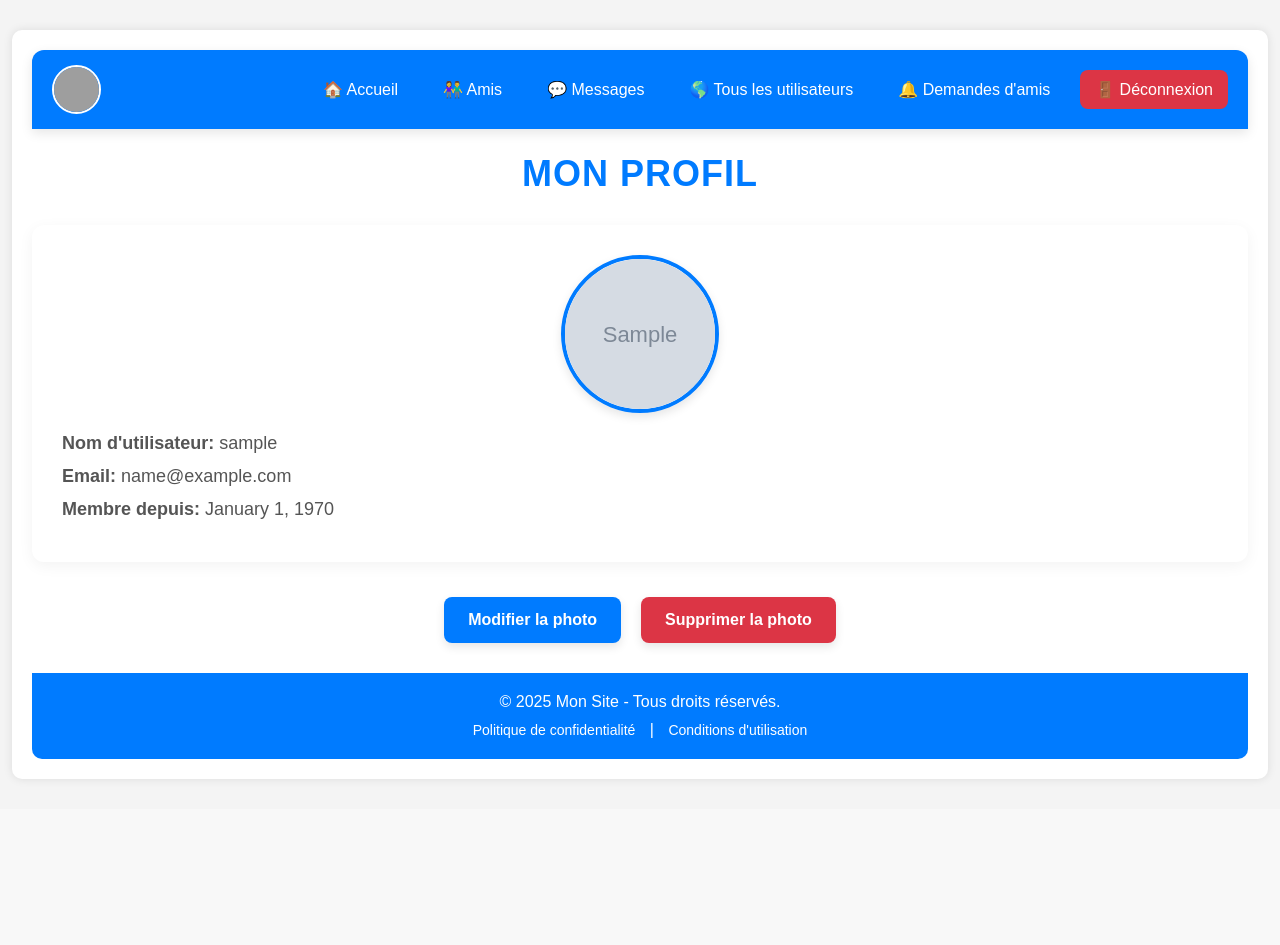
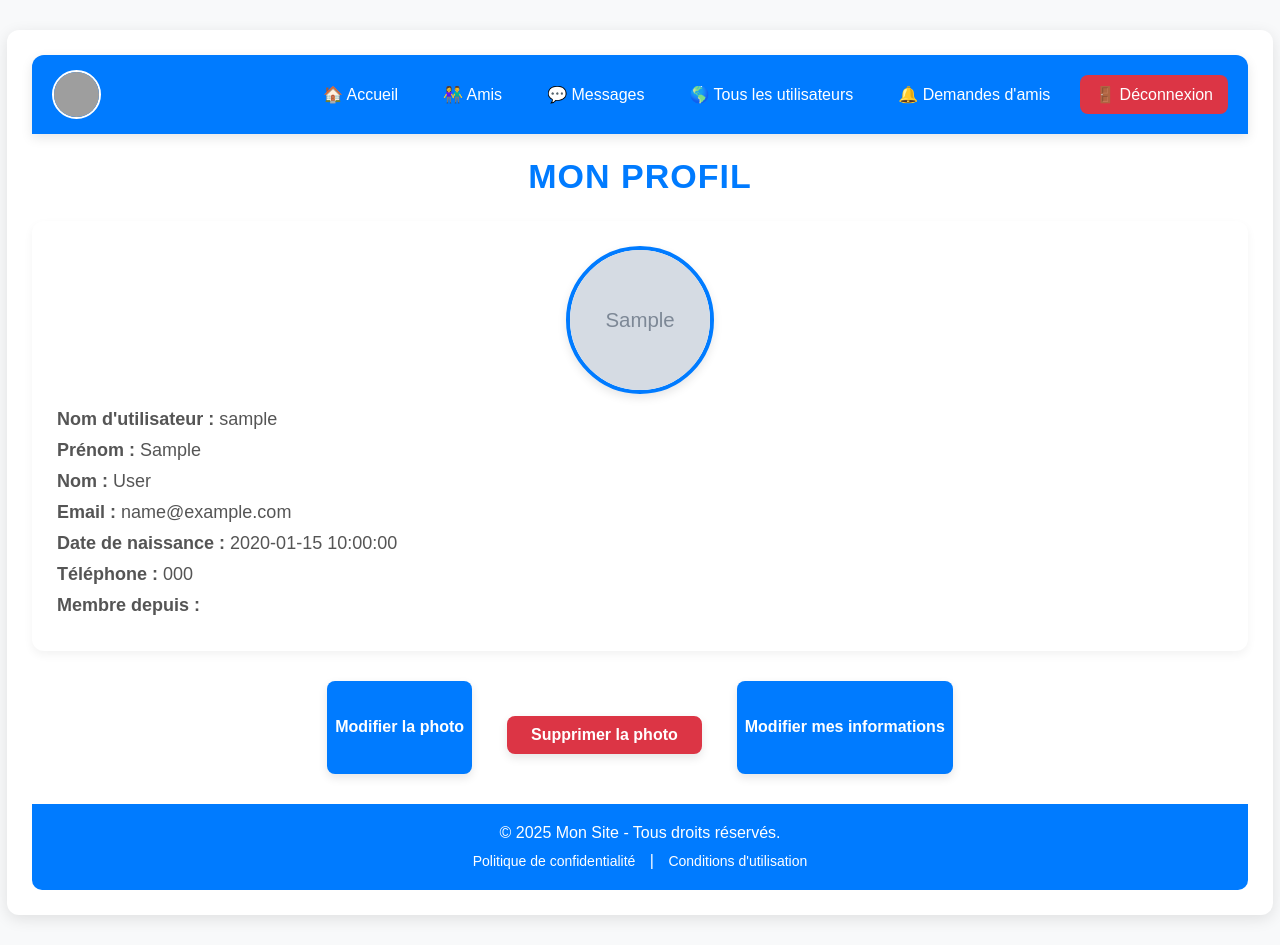
Before and after one commit to Saifeddine-elamri/R-seau-social-php-, a PHP site: page /profil-info in a window 1280 px wide. Before the commit the page ends 781 px from the top, so only its background shows below. Run offline with PHP 8.4, Linux system fonts and the light colour scheme; the visitor is signed in with stand-in values (Sample User, id 1); tables that the repository leaves empty or names only in its code hold one stand-in row (values such as "Sample post"); grey boxes marked "Sample" are stand-in pictures; data that the repository does not hold is empty; grey boxes are pictures that could not be loaded.

Commit message:
amelioration de la page d'info de profil

```diff
--- a/controllers/ProfilController.php
+++ b/controllers/ProfilController.php
@@ -39,6 +39,42 @@
         // Rediriger vers la page des informations de profil
         header("Location: profil-info");
         exit();
+    }
+
+
+        /**
+     * Met à jour les informations personnelles de l'utilisateur
+     */
+    public function updateProfileInfo()
+    {
+        if ($_SERVER["REQUEST_METHOD"] == "POST") {
+            // Vérifier si l'utilisateur est connecté
+            $user_id = $_SESSION['user_id'];
+
+            // Récupérer et sécuriser les données du formulaire
+            $first_name = trim(htmlspecialchars($_POST['first_name'] ?? ''));
+            $last_name = trim(htmlspecialchars($_POST['last_name'] ?? ''));
+            $birth_date = trim($_POST['birth_date'] ?? '');
+            $phone = trim(htmlspecialchars($_POST['phone'] ?? ''));
+
+            // Vérification des champs obligatoires
+            if (empty($first_name) || empty($last_name)) {
+                $_SESSION['message'] = "Le prénom et le nom ne peuvent pas être vides.";
+                header("Location: profil-info");
+                exit();
+            }
+
+            // Mettre à jour les informations dans la base de données via le modèle
+            if (User::updateProfileInfo($user_id, $first_name, $last_name, $birth_date, $phone)) {
+                $_SESSION['message'] = "Informations mises à jour avec succès.";
+            } else {
+                $_SESSION['message'] = "Erreur lors de la mise à jour.";
+            }
+
+            // Rediriger vers la page du profil
+            header("Location: profil-info");
+            exit();
+        }
     }
 
     /**
--- a/controllers/UserController.php
+++ b/controllers/UserController.php
@@ -36,7 +36,7 @@
      */
     public function addFriend() {
         // Vérification de l'utilisateur connecté
-        if (!isLoggedIn()) {
+        if (!isset($_SESSION['user_id'])) {
             header("Location: login.php");
             exit();
         }
@@ -66,7 +66,7 @@
      */
     public function cancelFriendRequest() {
         // Vérification de l'utilisateur connecté
-        if (!isLoggedIn()) {
+        if (!isset($_SESSION['user_id'])) {
             header("Location: login.php");
             exit();
         }
--- a/models/User.php
+++ b/models/User.php
@@ -156,5 +156,42 @@
         $stmt = $pdo->prepare("UPDATE users SET profile_image = ? WHERE id = ?");
         return $stmt->execute([$fileName, $userId]);
     }
+
+
+    /**
+     * Met à jour les informations personnelles de l'utilisateur
+     */
+    public static function updateProfileInfo($user_id, $first_name, $last_name, $birth_date, $phone)
+    {
+        global $pdo;
+        $stmt = $pdo->prepare("
+            UPDATE users SET
+                first_name = ?,
+                last_name = ?,
+                birth_date = ?,
+                phone_number = ?
+            WHERE id = ?
+        ");
+
+        return $stmt->execute([$first_name, $last_name, $birth_date, $phone, $user_id]);
+    }
+
+
+
+
+
+
+
+
+
+
+
+
+
+
+
+
+
+
 }
 ?>
--- a/routes.php
+++ b/routes.php
@@ -38,6 +38,9 @@
     '/profil-info' => ['controller' => 'ProfilController', 'method' => 'showProfileInfo'], // Afficher les informations du profil
     '/delete-image' => ['controller' => 'ProfilController', 'method' => 'deleteProfileImage'], // Supprimer l'image de profil
     '/update-image' => ['controller' => 'ProfilController', 'method' => 'updateProfileImage'], // Mettre à jour l'image de profil
+    '/update-profile' => ['controller' => 'ProfilController', 'method' => 'updateProfileInfo'], // Mettre à jour l'image de profil
+
+
 
     // Route de test (optionnelle)
     '/test' => ['controller' => 'TestController', 'method' => 'testProfileImage'], // Tester l'image de profil (si nécessaire)
--- a/views/friend-requests.php
+++ b/views/friend-requests.php
@@ -30,7 +30,7 @@
             <!-- Parcours chaque demande d'ami dans la liste -->
             <?php foreach ($requests as $request):
                 // Récupère les informations de l'utilisateur associé à la demande d'ami
-                $user = getUserById($request['user_id']);
+                $user = User::getById($request['user_id']);
 
                 // Vérifie si l'utilisateur a une photo de profil, sinon on utilise une image par défaut
                 $profile_picture = !empty($user['profile_image']) ? '../uploads/profil/' . $user['profile_image'] : 'uploads/default_profile.png';
--- a/views/profilInfo.php
+++ b/views/profilInfo.php
@@ -1,14 +1,14 @@
 <?php
+
 // Vérifie si l'utilisateur est connecté
 if (!isset($_SESSION['user_id'])) {
     header("Location: login.php");
     exit();
 }
 
-// Initialiser le contrôleur
+// Inclure la connexion à la base de données
 
-
-// Vérifier si une photo de profil est déjà définie
+// Vérifier si une photo de profil est définie
 $hasProfileImage = !empty($user['profile_image']);
 $profileImage = $hasProfileImage ? '../uploads/profil/' . htmlspecialchars($user['profile_image']) : null;
 ?>
@@ -18,13 +18,13 @@
 <head>
     <meta charset="UTF-8">
     <meta name="viewport" content="width=device-width, initial-scale=1.0">
-    <title>Profile Info</title>
+    <title>Profil - Informations personnelles</title>
     <link rel="stylesheet" href="views/static/css/profil-info-style.css">
 </head>
 <body>
 
 <div class="container">
-<?php include 'templates/header.php'; ?>
+    <?php include 'templates/header.php'; ?>
 
     <h1>Mon Profil</h1>
 
@@ -32,15 +32,19 @@
         <!-- Affichage de la photo ou d'un cercle noir -->
         <div class="profile-pic-container">
             <?php if ($hasProfileImage): ?>
-                <img src="<?php echo $profileImage; ?>" alt="Profile Picture" class="profile-pic">
+                <img src="<?php echo $profileImage; ?>" alt="Photo de profil" class="profile-pic">
             <?php else: ?>
                 <div class="profile-pic default-pic"></div> <!-- Cercle noir -->
             <?php endif; ?>
         </div>
 
-        <p><strong>Nom d'utilisateur:</strong> <?php echo htmlspecialchars($user['username']); ?></p>
-        <p><strong>Email:</strong> <?php echo htmlspecialchars($user['email']); ?></p>
-        <p><strong>Membre depuis:</strong> <?php echo date('F j, Y', strtotime($user['created_at'])); ?></p>
+        <p><strong>Nom d'utilisateur :</strong> <?php echo htmlspecialchars($user['username'] ?? ''); ?></p>
+        <p><strong>Prénom :</strong> <?php echo htmlspecialchars($user['first_name'] ?? ''); ?></p>
+        <p><strong>Nom :</strong> <?php echo htmlspecialchars($user['last_name'] ?? ''); ?></p>
+        <p><strong>Email :</strong> <?php echo htmlspecialchars($user['email'] ?? ''); ?></p>
+        <p><strong>Date de naissance :</strong> <?php echo !empty($user['birth_date']) ? htmlspecialchars($user['birth_date']) : ''; ?></p>
+        <p><strong>Téléphone :</strong> <?php echo !empty($user['phone_number']) ? htmlspecialchars($user['phone_number']) : ''; ?></p>
+        <p><strong>Membre depuis :</strong> <?php echo !empty($user['created_at']) ? date('d F Y', strtotime($user['created_at'])) : ''; ?></p>
     </div>
 
     <!-- Boutons d'ajout, modification ou suppression -->
@@ -51,12 +55,14 @@
 
         <?php if ($hasProfileImage): ?>
             <form action="delete-image" method="POST" style="display: inline;">
-                <button type="submit" class="button delete">Supprimer la photo</button>
+                <button type="submit" class="btn delete">Supprimer la photo</button>
             </form>
         <?php endif; ?>
+
+        <button onclick="toggleEditForm()" class="button">Modifier mes informations</button>
     </div>
 
-    <!-- Formulaire caché pour uploader une nouvelle photo -->
+    <!-- Formulaire pour mettre à jour la photo de profil -->
     <form id="uploadForm" action="update-image" method="POST" enctype="multipart/form-data" style="display: none;">
         <label for="fileInput" class="custom-file-upload">
             Choisir un fichier
@@ -66,10 +72,25 @@
         <button type="submit" class="button">Téléverser</button>
     </form>
 
+    <!-- Formulaire pour modifier les informations personnelles -->
+    <form id="editForm" action="update-profile" method="POST" style="display: none;">
+        <label>Prénom :</label>
+        <input type="text" name="first_name" value="<?php echo htmlspecialchars($user['first_name'] ?? ''); ?>">
+
+        <label>Nom :</label>
+        <input type="text" name="last_name" value="<?php echo htmlspecialchars($user['last_name'] ?? ''); ?>">
+
+        <label>Date de naissance :</label>
+        <input type="date" name="birth_date" value="<?php echo !empty($user['birth_date']) ? htmlspecialchars($user['birth_date']) : ''; ?>">
+
+        <label>Téléphone :</label>
+        <input type="text" name="phone" value="<?php echo !empty($user['phone']) ? htmlspecialchars($user['phone']) : ''; ?>">
+
+        <button type="submit" class="button">Enregistrer les modifications</button>
+    </form>
+
     <?php include 'templates/footer.php'; ?>
-
 </div>
-
 
 <script src="views/static/js/profil-info.js"></script>
 
--- a/views/static/css/profil-info-style.css
+++ b/views/static/css/profil-info-style.css
@@ -1,33 +1,34 @@
 /* Global */
 body {
     font-family: Arial, sans-serif;
-    background-color: #f4f4f4;
+    background-color: #f8f9fa;
     margin: 0;
     padding: 0;
+    color: #333;
 }
 
 /* Container */
 .container {
     width: 95%;
     margin: 30px auto;
-    background: white;
-    padding: 20px;
-    border-radius: 10px;
-    box-shadow: 0 0 10px rgba(0, 0, 0, 0.1);
+    background: #fff;
+    padding: 25px;
+    border-radius: 12px;
+    box-shadow: 0 4px 15px rgba(0, 0, 0, 0.1);
     text-align: center;
+    transition: box-shadow 0.3s ease;
 }
 
-
 .container:hover {
-    box-shadow: 0 15px 25px rgba(0, 0, 0, 0.2);
+    box-shadow: 0 6px 25px rgba(0, 0, 0, 0.2);
 }
 
 /* Title */
 h1 {
-    font-size: 36px;
+    font-size: 34px;
     color: #007bff;
-    margin-bottom: 30px;
-    font-weight: 600;
+    margin-bottom: 25px;
+    font-weight: bold;
     text-transform: uppercase;
     letter-spacing: 1px;
     transition: color 0.3s ease;
@@ -40,22 +41,23 @@
 /* Profile Card */
 .profile-card {
     background: #fff;
-    padding: 30px;
+    padding: 25px;
     margin: 20px 0;
     border-radius: 12px;
-    box-shadow: 0 4px 15px rgba(0, 0, 0, 0.05);
+    box-shadow: 0 4px 10px rgba(0, 0, 0, 0.05);
     text-align: left;
     transition: all 0.3s ease;
 }
 
 .profile-card:hover {
-    box-shadow: 0 6px 30px rgba(0, 0, 0, 0.1);
+    box-shadow: 0 6px 20px rgba(0, 0, 0, 0.1);
 }
 
 .profile-card p {
     font-size: 18px;
-    margin: 12px 0;
+    margin: 10px 0;
     color: #555;
+    font-weight: 500;
 }
 
 /* Profile Picture */
@@ -63,12 +65,12 @@
     display: flex;
     justify-content: center;
     align-items: center;
-    margin-bottom: 20px;
+    margin-bottom: 15px;
 }
 
 .profile-pic {
-    width: 150px;
-    height: 150px;
+    width: 140px;
+    height: 140px;
     border-radius: 50%;
     object-fit: cover;
     border: 4px solid #007bff;
@@ -78,13 +80,13 @@
 
 .profile-pic:hover {
     transform: scale(1.1);
-    box-shadow: 0 8px 15px rgba(0, 123, 255, 0.3);
+    box-shadow: 0 6px 15px rgba(0, 123, 255, 0.3);
 }
 
 .default-pic {
-    background-color: #333;
-    width: 150px;
-    height: 150px;
+    background-color: #444;
+    width: 140px;
+    height: 140px;
     border-radius: 50%;
 }
 
@@ -92,15 +94,15 @@
 .button {
     background: #007bff;
     color: white;
-    padding: 14px 24px;
+    padding: 5px 8px;
     border: none;
     cursor: pointer;
     font-size: 16px;
     border-radius: 8px;
+    font-weight: bold;
+    transition: background 0.3s ease, transform 0.3s ease;
+    margin-top: 10px;
     display: inline-block;
-    transition: background 0.3s ease, transform 0.3s ease;
-    margin-top: 15px;
-    font-weight: bold;
 }
 
 .button:hover {
@@ -108,18 +110,29 @@
     transform: translateY(-3px);
 }
 
-.button.delete {
+.btn.delete {
     background: #dc3545;
+    color: white;
+    padding: 10px 24px;
+    border: none;
+    cursor: pointer;
+    font-size: 16px;
+    border-radius: 8px;
+    font-weight: bold;
+    transition: background 0.3s ease, transform 0.3s ease;
+    margin-top: 10px;
+    display: inline-block;
 }
 
-.button.delete:hover {
+.btn.delete:hover {
     background: #c82333;
 }
 
 .profile-actions {
     display: flex;
     justify-content: center;
-    gap: 20px;
+    gap: 15px;
+    flex-wrap: wrap;
     margin-top: 20px;
 }
 
@@ -148,8 +161,7 @@
 #fileName {
     font-size: 14px;
     color: #555;
-    margin-left: 15px;
-    margin-right: 15px;
+    margin-left: 10px;
     font-style: italic;
     font-weight: bold;
 }
@@ -164,23 +176,45 @@
     box-shadow: 0 6px 15px rgba(0, 0, 0, 0.15);
 }
 
-/* Form Transition */
+/* Form Styling */
 form {
-    transition: opacity 0.3s ease;
+    padding: 20px;
+    border-radius: 8px;
+    margin-top: 15px;
+    text-align: left;
+    display: none; /* Caché par défaut */
 }
 
 form.show {
+    display: block;
     opacity: 1;
 }
 
-form.hide {
-    opacity: 0;
+form label {
+    font-weight: bold;
+    display: block;
+    margin-bottom: 5px;
+    color: #333;
+}
+
+form input {
+    width: 100%;
+    padding: 10px;
+    margin-bottom: 10px;
+    border: 1px solid #ddd;
+    border-radius: 6px;
+    font-size: 16px;
+}
+
+form button {
+    width: 100%;
+    margin-top: 10px;
 }
 
 /* Responsive Design */
 @media (max-width: 768px) {
     .container {
-        padding: 25px;
+        padding: 20px;
     }
 
     .profile-pic {
@@ -197,11 +231,17 @@
     }
 
     .button {
-        padding: 10px 20px;
+        padding: 12px 20px;
         font-size: 14px;
     }
 
     .profile-actions {
         flex-direction: column;
+        align-items: center;
+    }
+
+    form input {
+        font-size: 14px;
+        padding: 8px;
     }
 }
--- a/views/static/js/profil-info.js
+++ b/views/static/js/profil-info.js
@@ -16,3 +16,19 @@
         fileName.style.color = "#555"; // Retour à la couleur d'origine
     }
 }
+
+function toggleUploadForm() {
+    var form = document.getElementById('uploadForm');
+    form.style.display = form.style.display === 'none' ? 'block' : 'none';
+}
+
+function toggleEditForm() {
+    var form = document.getElementById('editForm');
+    form.style.display = form.style.display === 'none' ? 'block' : 'none';
+}
+
+function updateFileName() {
+    var input = document.getElementById('fileInput');
+    var fileName = document.getElementById('fileName');
+    fileName.textContent = input.files.length > 0 ? input.files[0].name : 'Aucun fichier sélectionné';
+}
```
Also changed, not shown: views/posts.php (+13 -1 lines), views/static/css/profil-style.css (+22 -31 lines).
